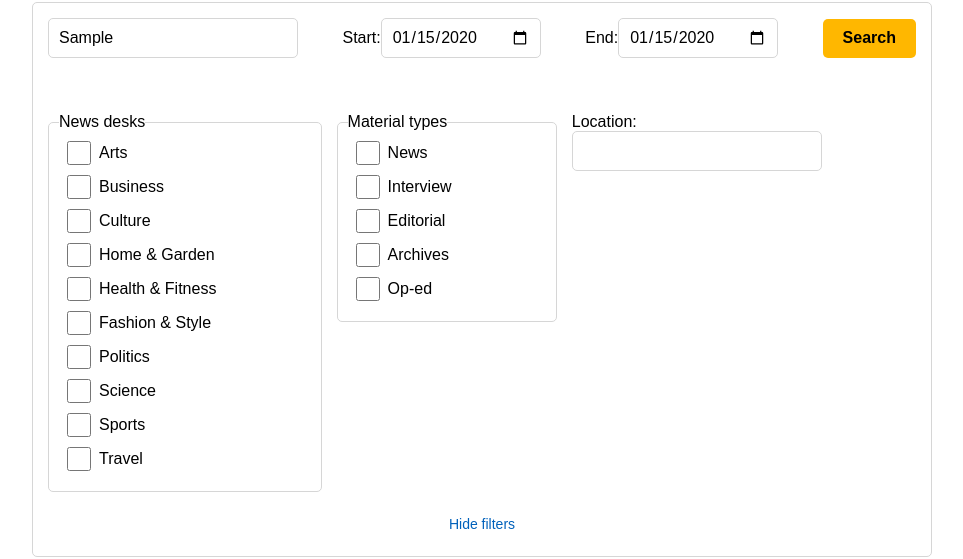
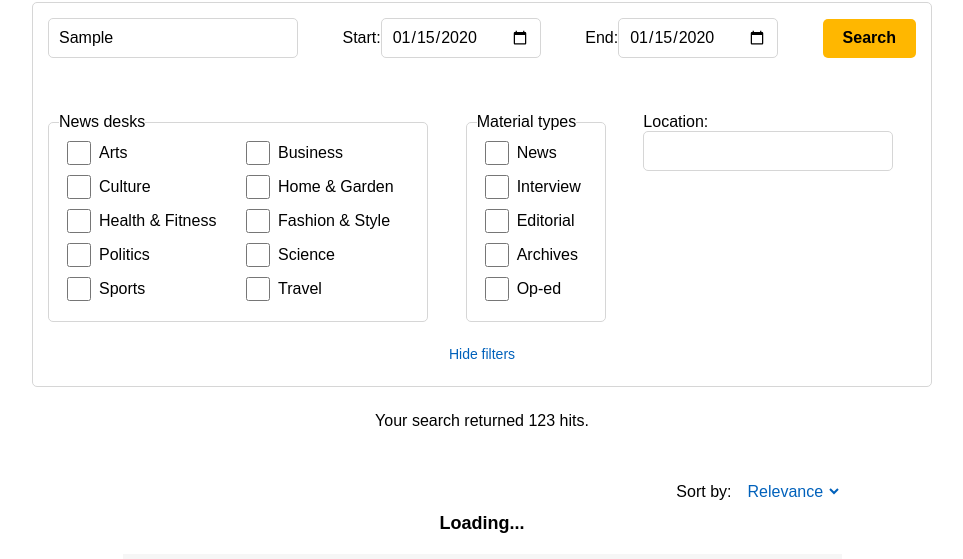
Before and after one commit to MatthewBerglund/nytimes-article-searcher-react, a React (Create React App) app: page / in a window 1280 px wide. Both pictures are taken after typing "Sample", "2020-01-15", "2020-01-15" into the empty fields and a click on the button "Show filters". Shown: the part 85-644 px from the top of the page, without its empty margins (158-1121 px from the left). Built offline with nearby package versions, Linux system fonts and the light colour scheme; the HTML template or start-up script is replaced by a standard one.

Commit message:
Fix display issue caused by incorrect element id

```diff
--- a/src/App.css
+++ b/src/App.css
@@ -122,12 +122,12 @@ fieldset {
   display: grid;
 }
 
-#newsdesk-fieldset {
+#news-desks-fieldset {
   grid-area: newsDesk;
   width: 380px;
 }
 
-#newsdesk-fieldset ul {
+#news-desks-fieldset ul {
   display: grid;
   grid-template-columns: 1fr 1fr;
 }
--- a/src/FilterFieldset.js
+++ b/src/FilterFieldset.js
@@ -6,7 +6,7 @@ class FilterFieldset extends React.Component {
   render() {
     const {filterType, labels} = this.props.details;
     const state = this.props.state;
-    const fieldsetID = `${filterType}-fieldset`;
+    const fieldsetID = `${slugify(filterType)}-fieldset`;
 
     return (
       <fieldset id={fieldsetID}>
```
